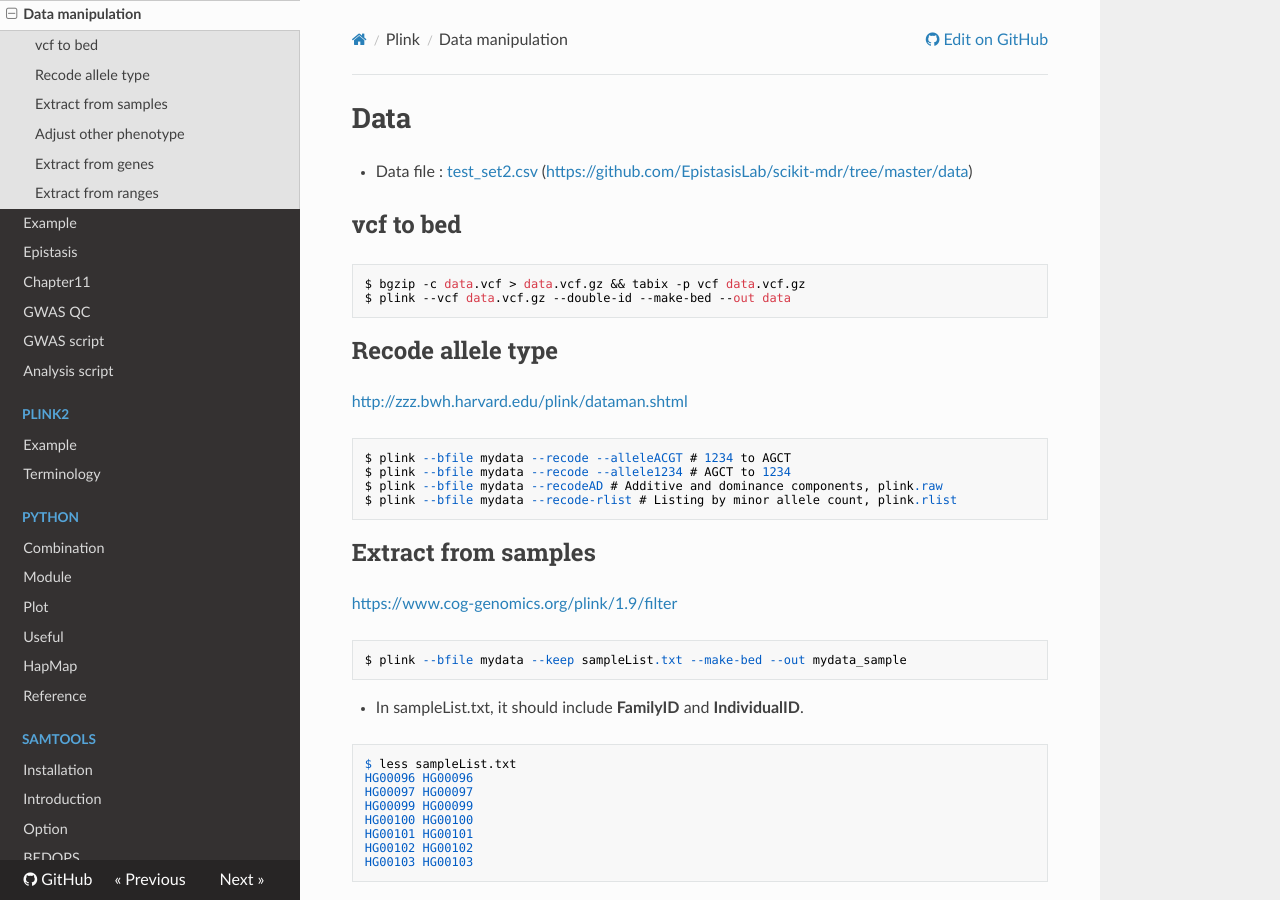
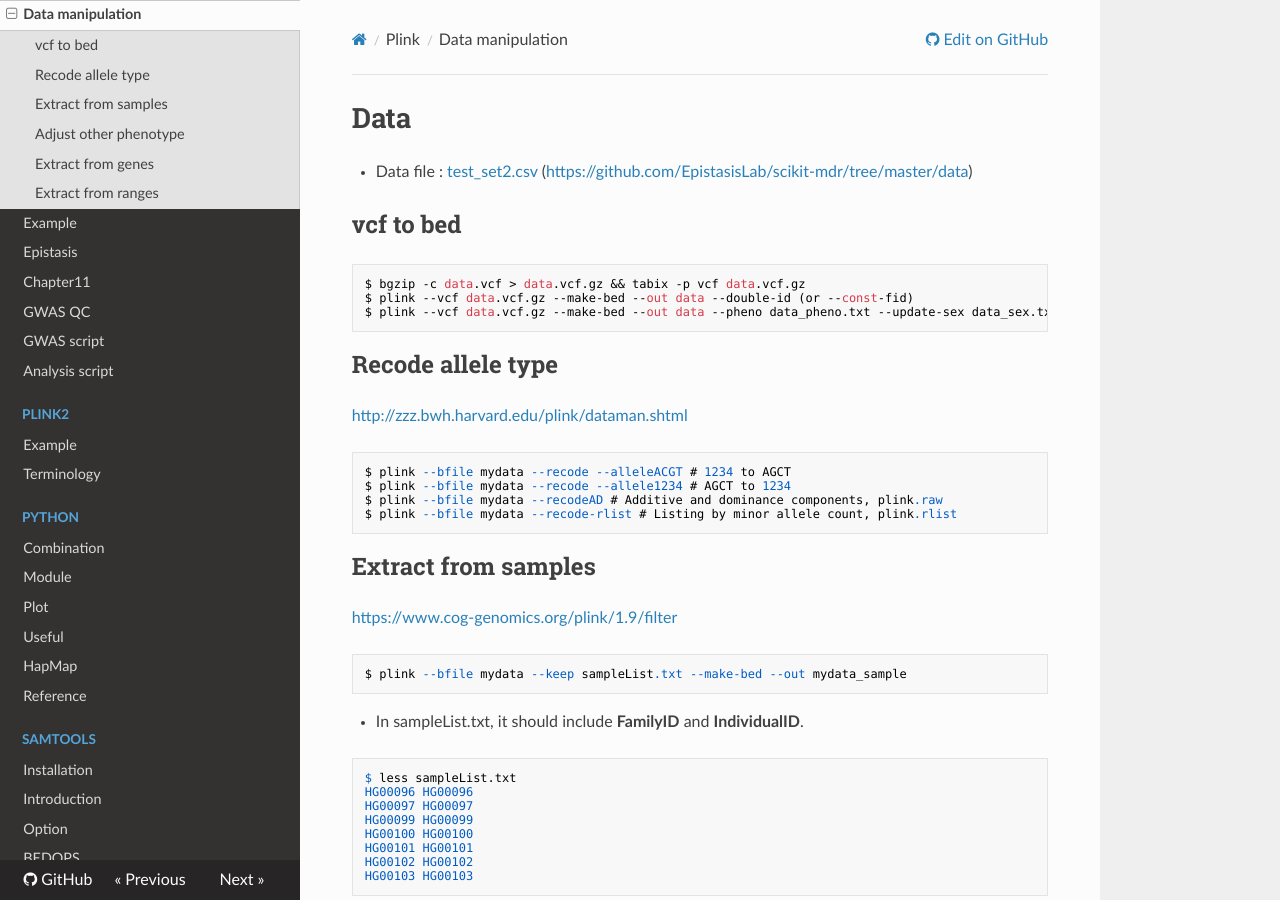
Before and after one commit to WonyoungCho/plink, an MkDocs documentation site: the page built from docs/plink_mani.md, in a window 1280 px wide and 900 px high. Built offline with MkDocs 1.6.1, drawn with Linux system fonts in a browser that asks for light colours; nearby versions of some CDN libraries; old or Windows-style settings are respelled for this version of MkDocs.

Commit message:
Update plink_mani.md

````diff
--- a/docs/plink_mani.md
+++ b/docs/plink_mani.md
@@ -5,7 +5,8 @@
 ## vcf to bed
 ```
 $ bgzip -c data.vcf > data.vcf.gz && tabix -p vcf data.vcf.gz
-$ plink --vcf data.vcf.gz --double-id --make-bed --out data
+$ plink --vcf data.vcf.gz --make-bed --out data --double-id (or --const-fid)
+$ plink --vcf data.vcf.gz --make-bed --out data --pheno data_pheno.txt --update-sex data_sex.txt
 ```
 
 ## Recode allele type
````
